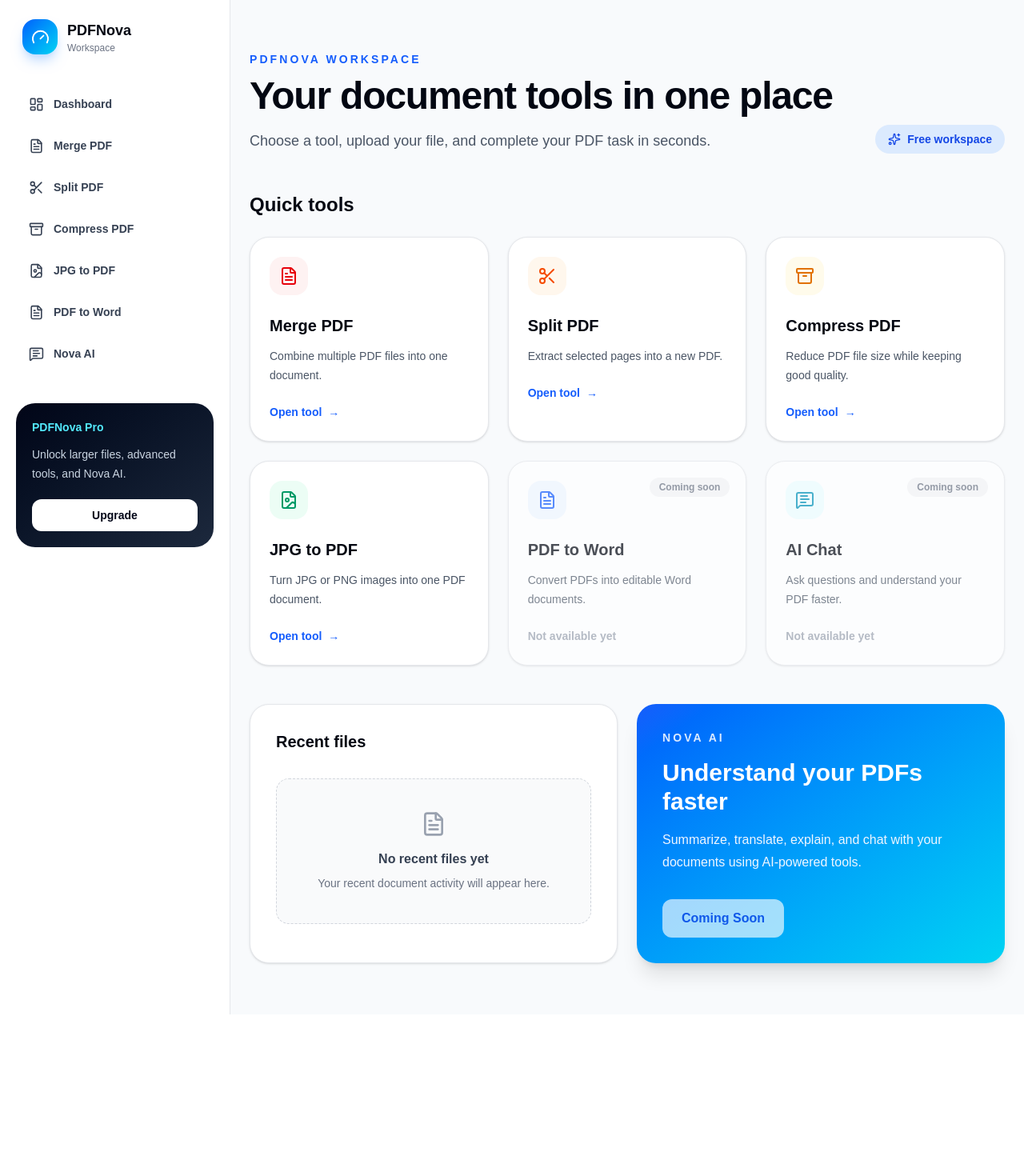
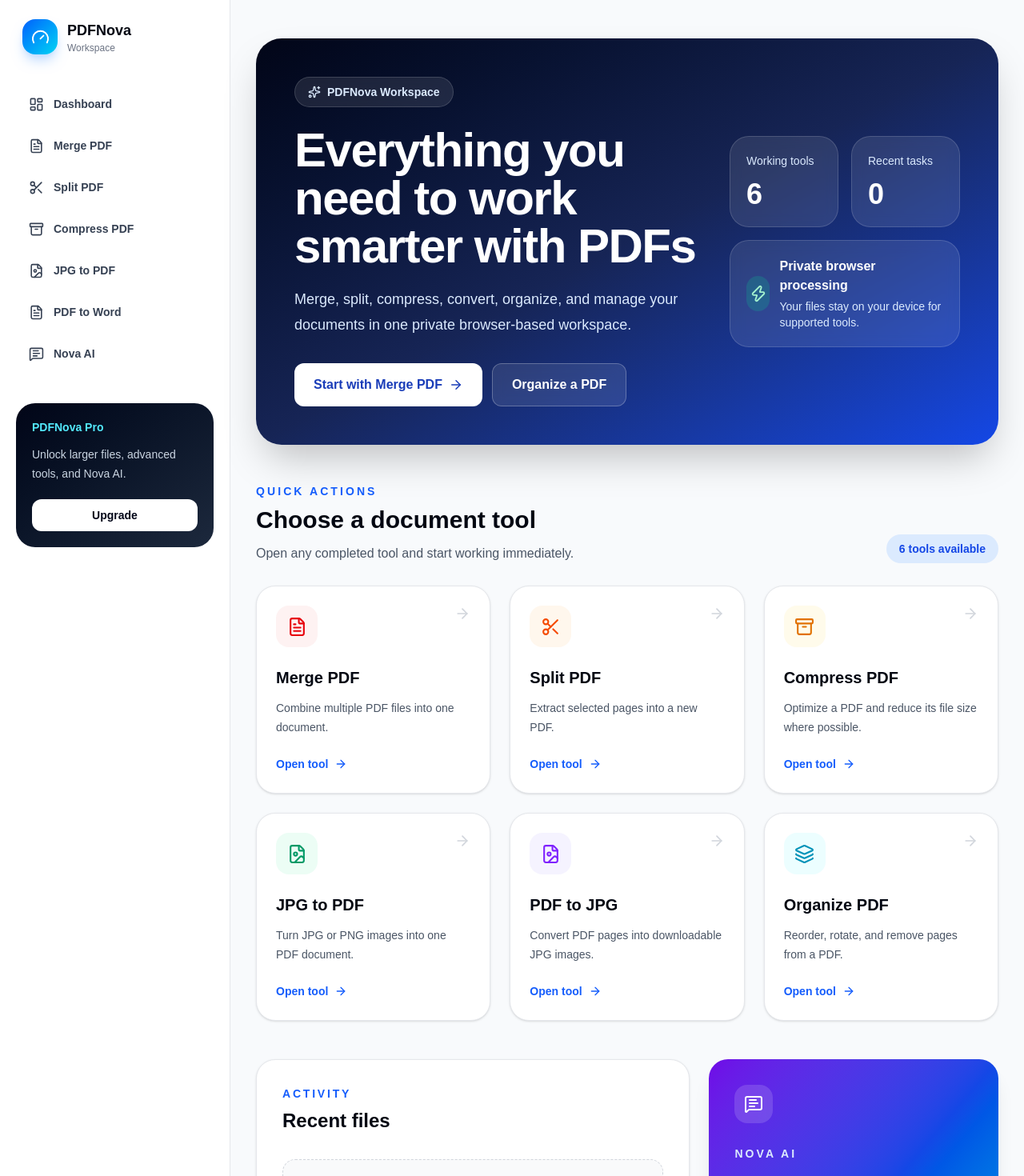
Before and after one commit to hamsa-tech26/pdfnova, a Next.js app: page /dashboard in a window 1280 px wide. Shown: the top 1470 px of the page at 80% size. Before the commit the page ends 1268 px from the top, so only its background shows below. Built offline with nearby package versions, Linux system fonts and the light colour scheme.

Commit message:
Redesign workspace dashboard

```diff
--- a/app/(workspace)/dashboard/page.tsx
+++ b/app/(workspace)/dashboard/page.tsx
@@ -7,24 +7,28 @@
 } from "@/lib/storage/recentFiles";
 import {
   Archive,
+  ArrowRight,
+  Clock3,
   FileImage,
   FileText,
+  Layers3,
   MessageSquareText,
   Scissors,
   Sparkles,
   Trash2,
+  WandSparkles,
+  Zap,
 } from "lucide-react";
 import Link from "next/link";
 import { useEffect, useState } from "react";
 
-const tools = [
+const availableTools = [
   {
     title: "Merge PDF",
     description: "Combine multiple PDF files into one document.",
     href: "/merge-pdf",
     icon: FileText,
     accent: "bg-red-50 text-red-600",
-    available: true,
   },
   {
     title: "Split PDF",
@@ -32,15 +36,13 @@
     href: "/split-pdf",
     icon: Scissors,
     accent: "bg-orange-50 text-orange-600",
-    available: true,
   },
   {
     title: "Compress PDF",
-    description: "Reduce PDF file size while keeping good quality.",
+    description: "Optimize a PDF and reduce its file size where possible.",
     href: "/compress-pdf",
     icon: Archive,
     accent: "bg-amber-50 text-amber-600",
-    available: true,
   },
   {
     title: "JPG to PDF",
@@ -48,23 +50,38 @@
     href: "/jpg-to-pdf",
     icon: FileImage,
     accent: "bg-emerald-50 text-emerald-600",
-    available: true,
+  },
+  {
+    title: "PDF to JPG",
+    description: "Convert PDF pages into downloadable JPG images.",
+    href: "/pdf-to-jpg",
+    icon: FileImage,
+    accent: "bg-violet-50 text-violet-600",
+  },
+  {
+    title: "Organize PDF",
+    description: "Reorder, rotate, and remove pages from a PDF.",
+    href: "/organize-pdf",
+    icon: Layers3,
+    accent: "bg-cyan-50 text-cyan-600",
+  },
+];
+
+const comingSoonTools = [
+  {
+    title: "Watermark PDF",
+    description: "Add text or image watermarks to PDF pages.",
+    icon: WandSparkles,
   },
   {
     title: "PDF to Word",
-    description: "Convert PDFs into editable Word documents.",
-    href: "#",
+    description: "Convert PDF documents into editable Word files.",
     icon: FileText,
-    accent: "bg-blue-50 text-blue-600",
-    available: false,
   },
   {
-    title: "AI Chat",
-    description: "Ask questions and understand your PDF faster.",
-    href: "#",
+    title: "Nova AI",
+    description: "Summarize and chat with your PDF documents.",
     icon: MessageSquareText,
-    accent: "bg-cyan-50 text-cyan-600",
-    available: false,
   },
 ];
 
@@ -90,51 +107,122 @@
   }
 
   return (
-    <main className="min-h-screen px-6 py-16">
+    <main className="min-h-screen px-6 py-10 md:px-8 lg:py-12">
       <div className="mx-auto max-w-7xl">
-        <div className="flex flex-col justify-between gap-6 md:flex-row md:items-end">
+        <section className="overflow-hidden rounded-[2rem] bg-gradient-to-br from-slate-950 via-blue-950 to-blue-700 p-8 text-white shadow-2xl md:p-12">
+          <div className="grid items-center gap-10 xl:grid-cols-[1.4fr_0.8fr]">
             <div>
-            <p className="text-sm font-semibold uppercase tracking-[0.22em] text-blue-600">
+              <div className="inline-flex items-center gap-2 rounded-full border border-white/15 bg-white/10 px-4 py-2 text-sm font-semibold text-blue-100 backdrop-blur">
+                <Sparkles size={16} />
                 PDFNova Workspace
+              </div>
+
+              <h1 className="mt-6 max-w-3xl text-4xl font-extrabold tracking-tight md:text-6xl">
+                Everything you need to work smarter with PDFs
+              </h1>
+
+              <p className="mt-5 max-w-2xl text-lg leading-8 text-blue-100">
+                Merge, split, compress, convert, organize, and manage your
+                documents in one private browser-based workspace.
               </p>
 
-            <h1 className="mt-3 text-4xl font-extrabold tracking-tight text-gray-950 md:text-5xl">
-              Your document tools in one place
-            </h1>
+              <div className="mt-8 flex flex-col gap-3 sm:flex-row">
+                <Link
+                  href="/merge-pdf"
+                  className="inline-flex items-center justify-center gap-2 rounded-xl bg-white px-6 py-3.5 font-semibold text-blue-800 transition hover:-translate-y-0.5 hover:bg-blue-50"
+                >
+                  Start with Merge PDF
+                  <ArrowRight size={18} />
+                </Link>
 
-            <p className="mt-4 max-w-2xl text-lg leading-8 text-gray-600">
-              Choose a tool, upload your file, and complete your PDF task in
-              seconds.
+                <Link
+                  href="/organize-pdf"
+                  className="inline-flex items-center justify-center gap-2 rounded-xl border border-white/25 bg-white/10 px-6 py-3.5 font-semibold text-white backdrop-blur transition hover:bg-white/20"
+                >
+                  Organize a PDF
+                </Link>
+              </div>
+            </div>
+
+            <div className="grid grid-cols-2 gap-4">
+              <div className="rounded-3xl border border-white/15 bg-white/10 p-5 backdrop-blur">
+                <p className="text-sm font-medium text-blue-100">
+                  Working tools
+                </p>
+                <p className="mt-3 text-4xl font-extrabold">
+                  {availableTools.length}
                 </p>
               </div>
 
-          <div className="inline-flex items-center gap-2 rounded-full bg-blue-100 px-4 py-2 text-sm font-semibold text-blue-700">
-            <Sparkles size={16} />
-            Free workspace
+              <div className="rounded-3xl border border-white/15 bg-white/10 p-5 backdrop-blur">
+                <p className="text-sm font-medium text-blue-100">
+                  Recent tasks
+                </p>
+                <p className="mt-3 text-4xl font-extrabold">
+                  {recentFiles.length}
+                </p>
+              </div>
+
+              <div className="col-span-2 rounded-3xl border border-white/15 bg-white/10 p-5 backdrop-blur">
+                <div className="flex items-center gap-3">
+                  <div className="flex h-11 w-11 items-center justify-center rounded-2xl bg-emerald-400/20 text-emerald-200">
+                    <Zap size={22} />
+                  </div>
+
+                  <div>
+                    <p className="font-bold">Private browser processing</p>
+                    <p className="mt-1 text-sm text-blue-100">
+                      Your files stay on your device for supported tools.
+                    </p>
+                  </div>
+                </div>
+              </div>
+            </div>
+          </div>
+        </section>
+
+        <section className="mt-12">
+          <div className="flex flex-col justify-between gap-4 sm:flex-row sm:items-end">
+            <div>
+              <p className="text-sm font-semibold uppercase tracking-[0.22em] text-blue-600">
+                Quick actions
+              </p>
+
+              <h2 className="mt-2 text-3xl font-extrabold text-gray-950">
+                Choose a document tool
+              </h2>
+
+              <p className="mt-3 text-gray-600">
+                Open any completed tool and start working immediately.
+              </p>
+            </div>
+
+            <div className="rounded-full bg-blue-100 px-4 py-2 text-sm font-semibold text-blue-700">
+              {availableTools.length} tools available
             </div>
           </div>
 
-        <section className="mt-12">
-          <h2 className="text-2xl font-bold text-gray-950">Quick tools</h2>
-
-          <div className="mt-6 grid gap-6 sm:grid-cols-2 xl:grid-cols-3">
-            {tools.map((tool) => {
+          <div className="mt-7 grid gap-6 sm:grid-cols-2 xl:grid-cols-3">
+            {availableTools.map((tool) => {
               const Icon = tool.icon;
 
-              if (!tool.available) {
               return (
+                <Link
+                  key={tool.title}
+                  href={tool.href}
+                  className="group rounded-3xl border border-gray-200 bg-white p-6 shadow-sm transition duration-300 hover:-translate-y-1 hover:border-blue-200 hover:shadow-xl"
+                >
+                  <div className="flex items-start justify-between gap-4">
                     <div
-                    key={tool.title}
-                    className="relative rounded-3xl border border-gray-200 bg-white p-6 opacity-70 shadow-sm"
+                      className={`flex h-13 w-13 items-center justify-center rounded-2xl ${tool.accent}`}
                     >
-                    <div className="absolute right-5 top-5 rounded-full bg-gray-100 px-3 py-1 text-xs font-semibold text-gray-500">
-                      Coming soon
+                      <Icon size={25} />
                     </div>
 
-                    <div
-                      className={`flex h-12 w-12 items-center justify-center rounded-2xl ${tool.accent}`}
-                    >
-                      <Icon size={24} />
+                    <ArrowRight
+                      size={20}
+                      className="text-gray-300 transition group-hover:translate-x-1 group-hover:text-blue-600"
+                    />
                   </div>
 
                   <h3 className="mt-6 text-xl font-bold text-gray-950">
@@ -145,38 +233,9 @@
                     {tool.description}
                   </p>
 
-                    <span className="mt-6 inline-flex text-sm font-semibold text-gray-400">
-                      Not available yet
-                    </span>
-                  </div>
-                );
-              }
-
-              return (
-                <Link
-                  key={tool.title}
-                  href={tool.href}
-                  className="group rounded-3xl border border-gray-200 bg-white p-6 shadow-sm transition duration-300 hover:-translate-y-1 hover:border-blue-200 hover:shadow-xl"
-                >
-                  <div
-                    className={`flex h-12 w-12 items-center justify-center rounded-2xl ${tool.accent}`}
-                  >
-                    <Icon size={24} />
-                  </div>
-
-                  <h3 className="mt-6 text-xl font-bold text-gray-950">
-                    {tool.title}
-                  </h3>
-
-                  <p className="mt-3 text-sm leading-6 text-gray-600">
-                    {tool.description}
-                  </p>
-
-                  <span className="mt-6 inline-flex text-sm font-semibold text-blue-600">
+                  <span className="mt-6 inline-flex items-center gap-2 text-sm font-semibold text-blue-600">
                     Open tool
-                    <span className="ml-2 transition group-hover:translate-x-1">
-                      →
-                    </span>
+                    <ArrowRight size={16} />
                   </span>
                 </Link>
               );
@@ -184,10 +243,18 @@
           </div>
         </section>
 
-        <section className="mt-12 grid gap-6 xl:grid-cols-2">
-          <div className="rounded-3xl border border-gray-200 bg-white p-8 shadow-sm">
+        <section className="mt-12 grid gap-6 xl:grid-cols-[1.2fr_0.8fr]">
+          <div className="rounded-3xl border border-gray-200 bg-white p-6 shadow-sm md:p-8">
             <div className="flex items-center justify-between gap-4">
-              <h2 className="text-xl font-bold text-gray-950">Recent files</h2>
+              <div>
+                <p className="text-sm font-semibold uppercase tracking-[0.2em] text-blue-600">
+                  Activity
+                </p>
+
+                <h2 className="mt-2 text-2xl font-extrabold text-gray-950">
+                  Recent files
+                </h2>
+              </div>
 
               {recentFiles.length > 0 && (
                 <button
@@ -196,21 +263,21 @@
                   className="inline-flex items-center gap-2 rounded-xl px-3 py-2 text-sm font-semibold text-red-600 transition hover:bg-red-50"
                 >
                   <Trash2 size={17} />
-                  Clear
+                  Clear history
                 </button>
               )}
             </div>
 
             {recentFiles.length === 0 ? (
-              <div className="mt-8 rounded-2xl border border-dashed border-gray-300 bg-gray-50 px-6 py-10 text-center">
-                <FileText className="mx-auto text-gray-400" size={32} />
+              <div className="mt-8 rounded-2xl border border-dashed border-gray-300 bg-gray-50 px-6 py-12 text-center">
+                <Clock3 className="mx-auto text-gray-400" size={34} />
 
                 <p className="mt-4 font-semibold text-gray-700">
-                  No recent files yet
+                  No recent activity yet
                 </p>
 
                 <p className="mt-2 text-sm text-gray-500">
-                  Your recent document activity will appear here.
+                  Completed document tasks will appear here.
                 </p>
               </div>
             ) : (
@@ -218,13 +285,13 @@
                 {recentFiles.map((item) => (
                   <div
                     key={item.id}
-                    className="flex items-center gap-4 rounded-2xl border border-gray-200 bg-gray-50 p-4"
+                    className="flex items-center gap-4 rounded-2xl border border-gray-200 bg-gray-50 p-4 transition hover:border-blue-200 hover:bg-blue-50/40"
                   >
                     <div className="flex h-11 w-11 shrink-0 items-center justify-center rounded-xl bg-red-50 text-red-600">
                       <FileText size={21} />
                     </div>
 
-                    <div className="min-w-0">
+                    <div className="min-w-0 flex-1">
                       <p className="truncate font-semibold text-gray-900">
                         {item.fileName}
                       </p>
@@ -239,18 +306,22 @@
             )}
           </div>
 
-          <div className="rounded-3xl bg-gradient-to-br from-blue-600 to-cyan-400 p-8 text-white shadow-xl">
-            <p className="text-sm font-semibold uppercase tracking-[0.22em] text-blue-100">
+          <div className="rounded-3xl bg-gradient-to-br from-violet-700 via-blue-700 to-cyan-500 p-8 text-white shadow-xl">
+            <div className="flex h-12 w-12 items-center justify-center rounded-2xl bg-white/15 backdrop-blur">
+              <MessageSquareText size={24} />
+            </div>
+
+            <p className="mt-7 text-sm font-semibold uppercase tracking-[0.22em] text-blue-100">
               Nova AI
             </p>
 
-            <h2 className="mt-4 text-3xl font-extrabold">
-              Understand your PDFs faster
+            <h2 className="mt-3 text-3xl font-extrabold">
+              Understand documents faster
             </h2>
 
             <p className="mt-4 leading-7 text-blue-50">
-              Summarize, translate, explain, and chat with your documents using
-              AI-powered tools.
+              Future AI tools will help summarize, explain, translate, and chat
+              with your PDF documents.
             </p>
 
             <button
@@ -262,6 +333,47 @@
             </button>
           </div>
         </section>
+
+        <section className="mt-12">
+          <div>
+            <p className="text-sm font-semibold uppercase tracking-[0.22em] text-blue-600">
+              Coming next
+            </p>
+
+            <h2 className="mt-2 text-3xl font-extrabold text-gray-950">
+              More tools are on the way
+            </h2>
+          </div>
+
+          <div className="mt-7 grid gap-6 md:grid-cols-3">
+            {comingSoonTools.map((tool) => {
+              const Icon = tool.icon;
+
+              return (
+                <div
+                  key={tool.title}
+                  className="relative rounded-3xl border border-gray-200 bg-white p-6 shadow-sm"
+                >
+                  <span className="absolute right-5 top-5 rounded-full bg-gray-100 px-3 py-1 text-xs font-semibold text-gray-500">
+                    Coming soon
+                  </span>
+
+                  <div className="flex h-12 w-12 items-center justify-center rounded-2xl bg-gray-100 text-gray-600">
+                    <Icon size={23} />
+                  </div>
+
+                  <h3 className="mt-6 text-xl font-bold text-gray-950">
+                    {tool.title}
+                  </h3>
+
+                  <p className="mt-3 text-sm leading-6 text-gray-600">
+                    {tool.description}
+                  </p>
+                </div>
+              );
+            })}
+          </div>
+        </section>
       </div>
     </main>
   );
```
Lines whose indentation alone changed are shown as unchanged.
